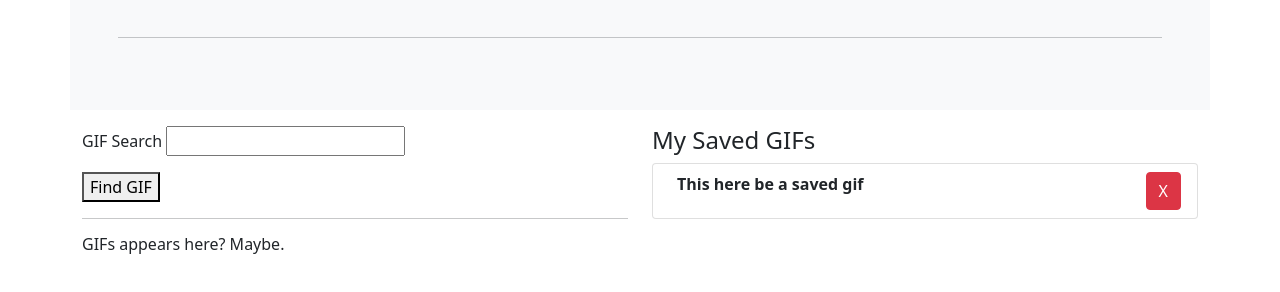
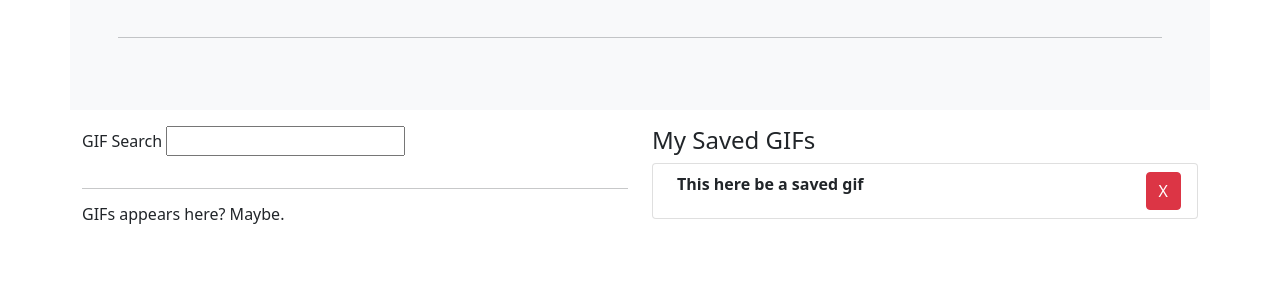
Before and after one commit to kelleyindahouse/giphyAPISearch, a plain HTML site: page index.html in a window 1280 px wide. Shown: the part 186-478 px from the top of the page. Drawn offline with nearby package versions, Linux system fonts and the light colour scheme; no server answers.

Commit message:
commented out a button

```diff
--- a/index.html
+++ b/index.html
@@ -26,7 +26,7 @@
               <label for="keyword">GIF Search</label>
               <input type="text" name="keyword" id="keyword">
             </p>
-            <button id="search">Find GIF</button>
+            <!-- <button id="search">Find GIF</button> -->
           </form>
         </div>
         <hr>
```
